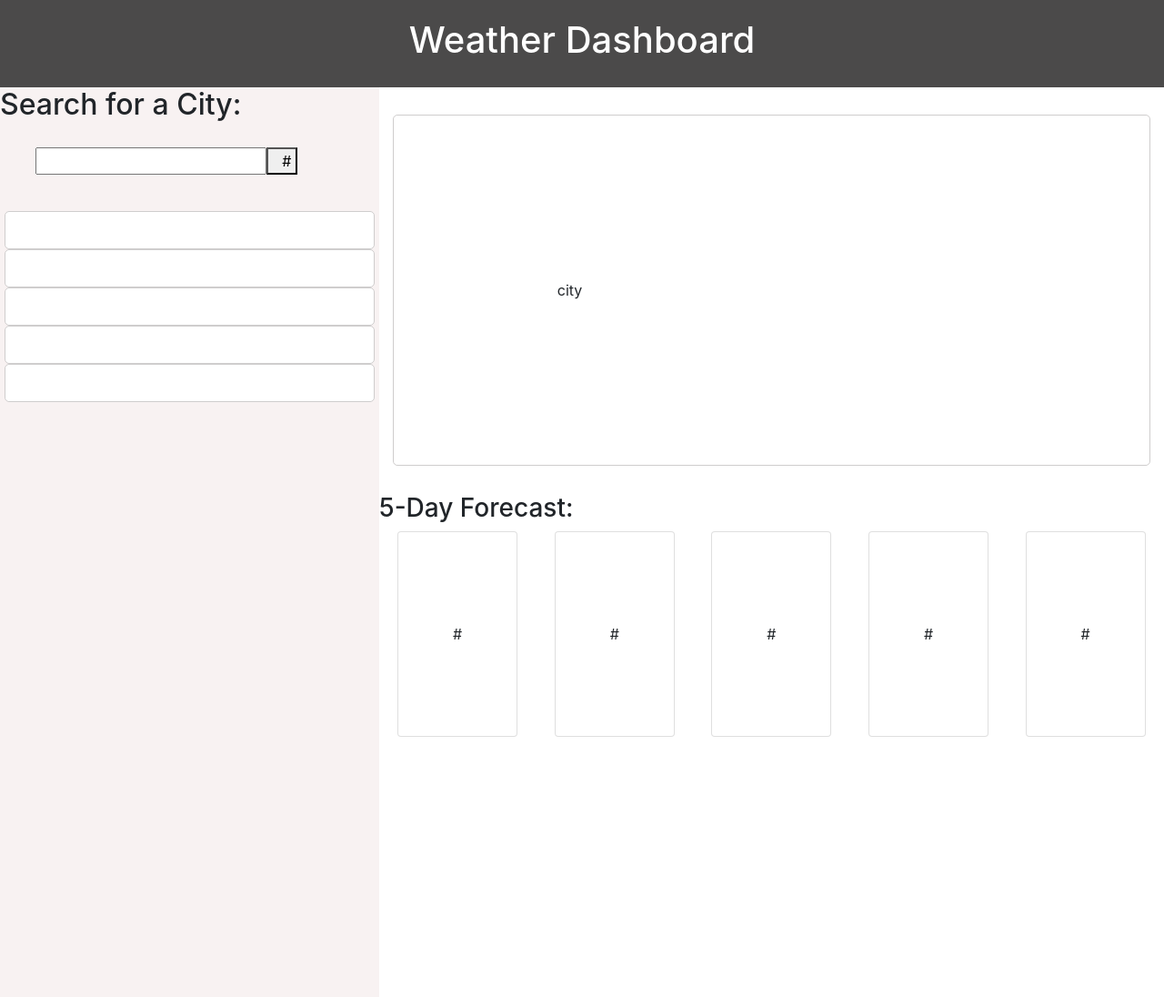
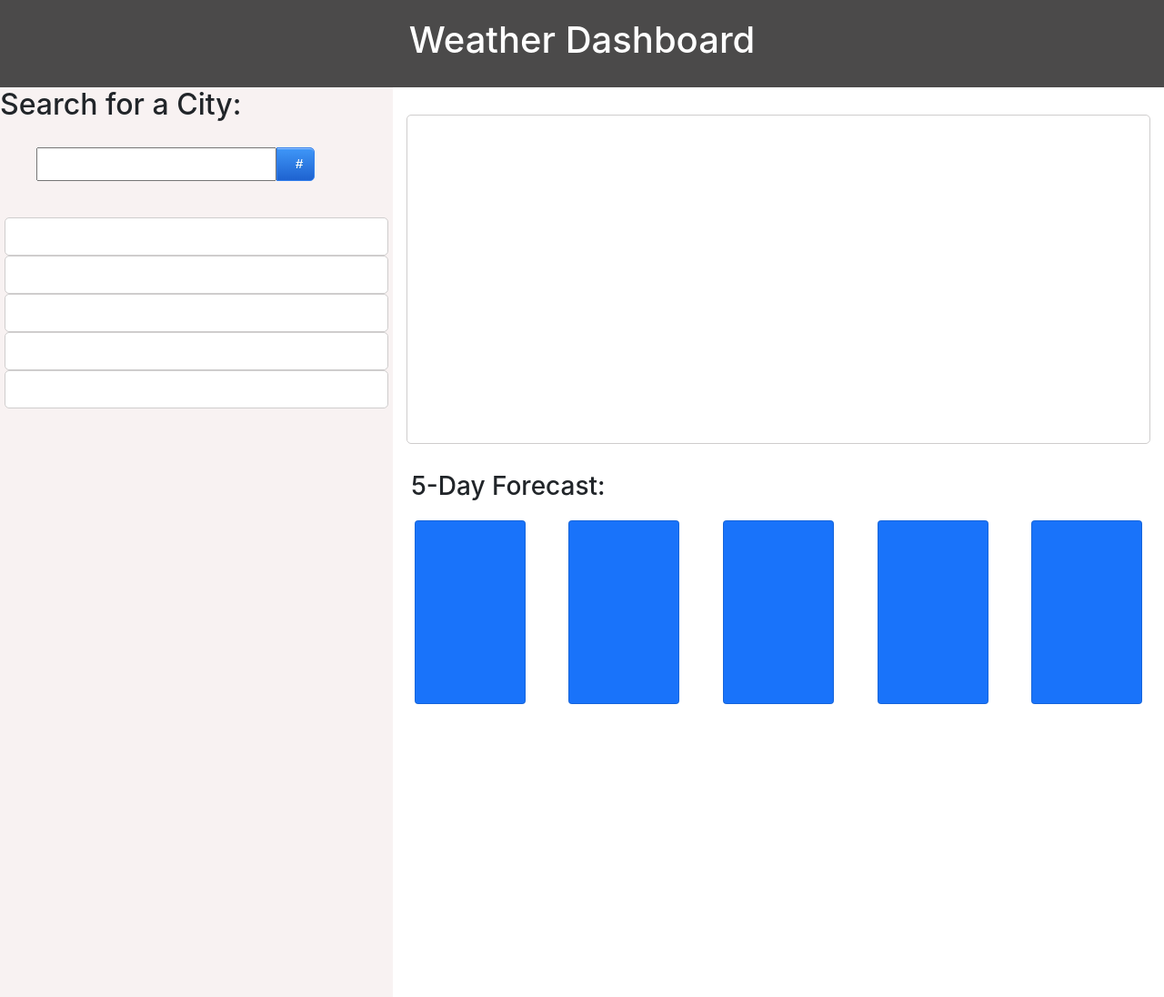
Before and after one commit to EthanDodgen/weather-dashboard, a plain HTML site: page index.html in a window 1280 px wide. Shown: the whole page at 91% size. Drawn offline with nearby package versions, Linux system fonts and the light colour scheme; no server answers.

Commit message:
fetch function update

```diff
--- a/assets/css/style.css
+++ b/assets/css/style.css
@@ -1,3 +1,8 @@
+* {
+    margin: 0;
+    padding: 0;
+    box-sizing: border-box;
+  }
 
 /*General*/
 header {
@@ -34,7 +39,35 @@ main {
     border-radius: 5px;
 }
 
+.myButton {
+	box-shadow:inset 0px 1px 0px 0px #97c4fe;
+	background:linear-gradient(to bottom, #3d94f6 5%, #1e62d0 100%);
+	background-color:#3d94f6;
+	border-radius:0 5px 5px 0;
+	border:1px solid #337fed;
+	display:inline-block;
+	cursor:pointer;
+	color:#ffffff;
+	font-family:Arial;
+	font-size:15px;
+	font-weight:bold;
+	padding:6px 20px;
+	text-decoration:none;
+	text-shadow:0px 1px 0px #1570cd;
+}
+.myButton:hover {
+	background:linear-gradient(to bottom, #1e62d0 5%, #3d94f6 100%);
+	background-color:#1e62d0;
+}
+.myButton:active {
+	position:relative;
+	top:1px;
+}
+
 /*Forecast*/
+h3 {
+    margin: 20px;
+}
 #flex-2 {
     flex-grow: 2;
 }
@@ -52,4 +85,5 @@ main {
 
 .card {
     padding: 80px 40px;
+    background-color: rgb(25, 115, 250);
 }
--- a/assets/js/script.js
+++ b/assets/js/script.js
@@ -0,0 +1,23 @@
+
+var getUserCity = function(user) {
+    var apiUrl = "https://api.openweathermap.org/data/2.5/forecast?q=Nashville&appid=008d095a9cd21e032380d9cc37c980a7"
+
+    fetch(apiUrl).then(function(response) {
+      response.json().then(function(data) {
+        console.log(data)
+      })
+    })
+  }
+  getUserCity()
+
+
+//get the users city from input and info from API
+
+ //display current weather
+
+ //display Forecast
+
+//save to local storage
+
+
+//create search history
--- a/index.html
+++ b/index.html
@@ -20,7 +20,7 @@
             <div class="container">
                 <div id="search-row" class="row" >
                   <input class="col-9"></input>
-                    <button class="col-1">#</button>
+                    <button class="col-1 myButton">#</button>
                 </div>
             </div>
             <section id="saved-city" class="container">
@@ -33,25 +33,25 @@
         </nav>
 
         <section id="flex-2">
-            <section id="city">city</section>
+            <section id="city"></section>
             <h3>5-Day Forecast:</h3>
 
             <section class="card-container">
                 <div id="cards">
                     <div class="card">
-                        <div class="card-body">#</div>
+                        <div class="card-body"></div>
                     </div>
                     <div class="card">
-                        <div class="card-body">#</div>
+                        <div class="card-body"></div>
                     </div>
                     <div class="card">
-                        <div class="card-body">#</div>
+                        <div class="card-body"></div>
                     </div>
                     <div class="card">
-                        <div class="card-body">#</div>
+                        <div class="card-body"></div>
                     </div>
                     <div class="card">
-                        <div class="card-body">#</div>
+                        <div class="card-body"></div>
                     </div>
                 </div>
 
```
